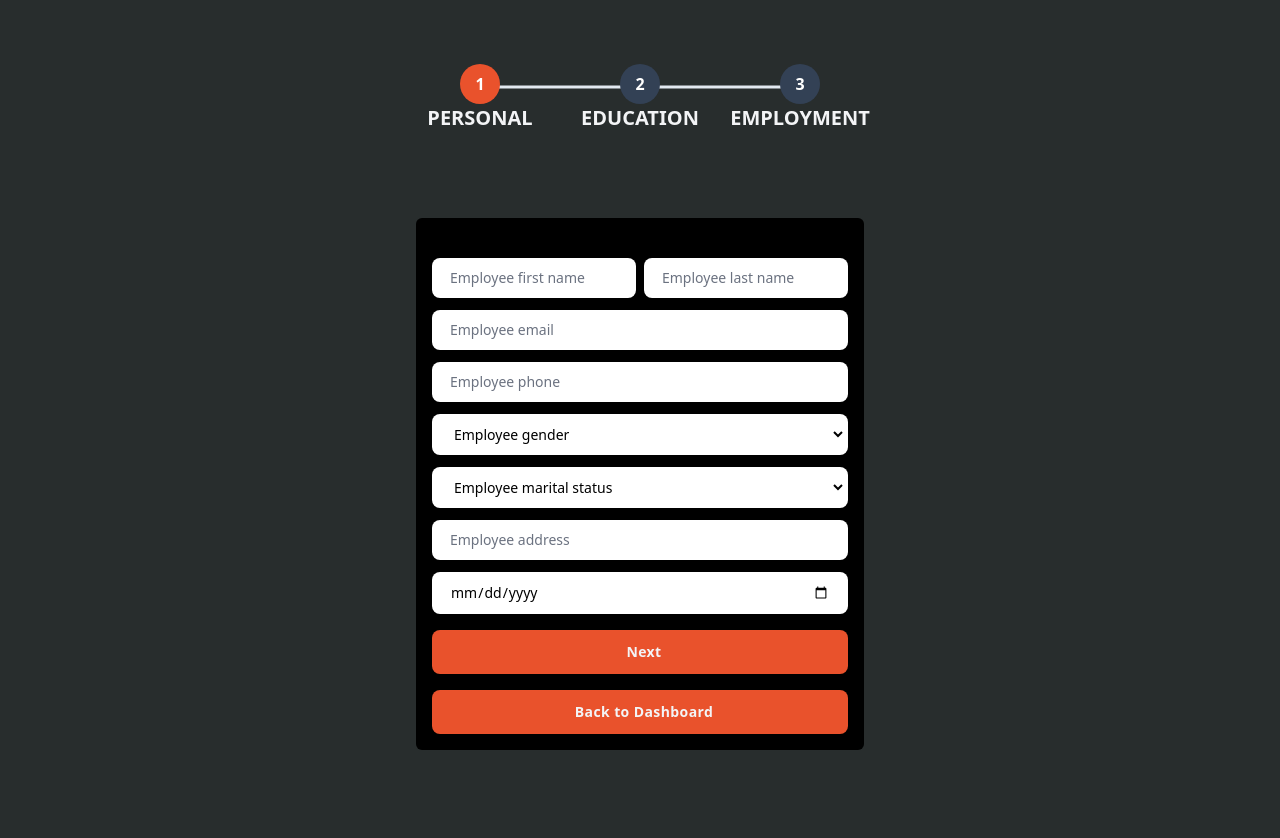
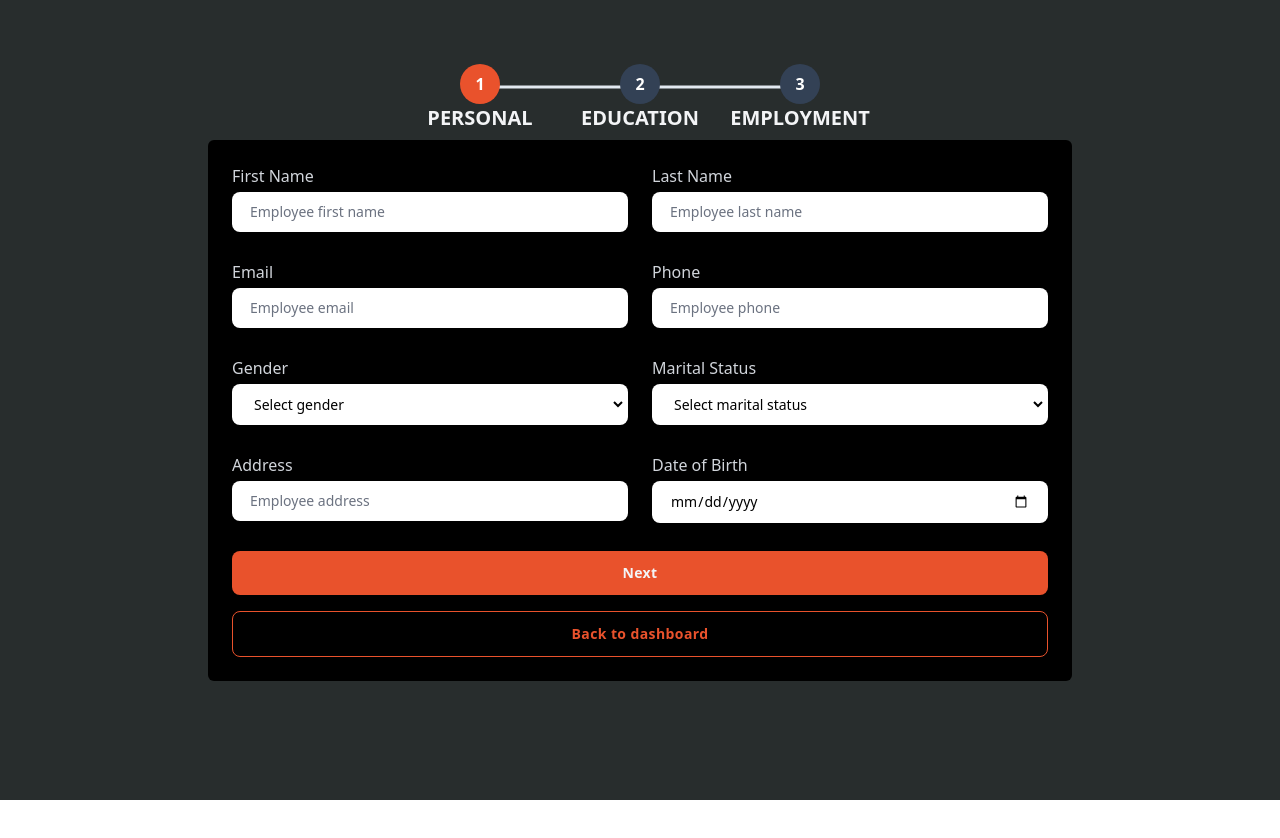
Before and after one commit to S4JITHvk/new-stepper-app, a React (Vite) app: page /form in a window 1280 px wide. Shown: the top 838 px of the page. After the commit the page ends 800 px from the top, so only its background shows below. Built offline with nearby package versions, Linux system fonts and the light colour scheme.

Commit message:
added labels in forms

```diff
--- a/src/components/Froms/personal/Personaldetails.jsx
+++ b/src/components/Froms/personal/Personaldetails.jsx
@@ -1,9 +1,10 @@
-import React,{useEffect} from "react";
+import React from "react";
 import { useFormik } from "formik";
 import * as Yup from "yup";
 import { useNavigate } from "react-router-dom";
-const FormRegistration = ({ onSubmit,initialValues }) => {
-  const navigate=useNavigate()
+
+const FormRegistration = ({ onSubmit, initialValues }) => {
+  const navigate = useNavigate();
   const formik = useFormik({
     enableReinitialize: true,
     initialValues: {
@@ -14,7 +15,9 @@ const FormRegistration = ({ onSubmit,initialValues }) => {
       gender: initialValues.gender || "",
       maritalStatus: initialValues.maritalStatus || "",
       address: initialValues.address || "",
-      dateOfBirth: initialValues.dateOfBirth ? new Date(initialValues.dateOfBirth).toISOString().split('T')[0] : "",
+      dateOfBirth: initialValues.dateOfBirth
+        ? new Date(initialValues.dateOfBirth).toISOString().split("T")[0]
+        : "",
     },
     validationSchema: Yup.object({
       firstName: Yup.string().required("First name is required"),
@@ -28,7 +31,9 @@ const FormRegistration = ({ onSubmit,initialValues }) => {
       gender: Yup.string().required("Gender is required"),
       maritalStatus: Yup.string().required("Marital status is required"),
       address: Yup.string().required("Address is required"),
-      dateOfBirth: Yup.date().required("Date of birth is required").nullable(),
+      dateOfBirth: Yup.date()
+        .required("Date of birth is required")
+        .nullable(),
     }),
     onSubmit: (values) => {
       onSubmit(values);
@@ -36,16 +41,15 @@ const FormRegistration = ({ onSubmit,initialValues }) => {
   });
 
   return (
-    <div className="flex flex-col justify-center items-center w-full h-[100vh] bg-[#282D2D] px-3">
+    <div className="flex flex-col justify-center mt-8 items-center w-full h-full bg-[#282D2D] px-4 py-6">
       <form
         onSubmit={formik.handleSubmit}
-        className="xl:max-w-md bg-black w-full p-4 rounded-md"
+        className="bg-black w-full max-w-4xl p-6 rounded-md"
       >
-        <div className="w-full mt-6">
-          <div className="mx-auto max-w-xs sm:max-w-sm md:max-w-md flex flex-col gap-3">
-            {/* First Name and Last Name */}
-            <div className="flex flex-col sm:flex-row gap-2">
-              <div className="w-full">
+        <div className="grid grid-cols-1 md:grid-cols-2 gap-6">
+          {/* First Name */}
+          <div className="flex flex-col">
+            <label htmlFor="firstName" className="text-gray-300 mb-1">First Name</label>
             <input
               className={`w-full px-4 py-2 rounded-lg font-medium border-2 placeholder-gray-500 text-sm focus:outline-none bg-white text-black ${
                 formik.touched.firstName && formik.errors.firstName
@@ -54,19 +58,20 @@ const FormRegistration = ({ onSubmit,initialValues }) => {
               }`}
               type="text"
               name="firstName"
+              id="firstName"
               placeholder="Employee first name"
               onChange={formik.handleChange}
               onBlur={formik.handleBlur}
               value={formik.values.firstName}
             />
-                {formik.touched.firstName && formik.errors.firstName ? (
             <div className="text-red-500 text-xs mt-1">
-                    {formik.errors.firstName}
+              {formik.touched.firstName && formik.errors.firstName}
             </div>
-                ) : null}
           </div>
 
-              <div className="w-full">
+          {/* Last Name */}
+          <div className="flex flex-col">
+            <label htmlFor="lastName" className="text-gray-300 mb-1">Last Name</label>
             <input
               className={`w-full px-4 py-2 rounded-lg font-medium border-2 placeholder-gray-500 text-sm focus:outline-none bg-white text-black ${
                 formik.touched.lastName && formik.errors.lastName
@@ -75,21 +80,20 @@ const FormRegistration = ({ onSubmit,initialValues }) => {
               }`}
               type="text"
               name="lastName"
+              id="lastName"
               placeholder="Employee last name"
               onChange={formik.handleChange}
               onBlur={formik.handleBlur}
               value={formik.values.lastName}
             />
-                {formik.touched.lastName && formik.errors.lastName ? (
             <div className="text-red-500 text-xs mt-1">
-                    {formik.errors.lastName}
-                  </div>
-                ) : null}
+              {formik.touched.lastName && formik.errors.lastName}
             </div>
           </div>
 
-            {/* Email and Phone */}
-            <div className="w-full">
+          {/* Email */}
+          <div className="flex flex-col">
+            <label htmlFor="email" className="text-gray-300 mb-1">Email</label>
             <input
               className={`w-full px-4 py-2 rounded-lg font-medium border-2 placeholder-gray-500 text-sm focus:outline-none bg-white text-black ${
                 formik.touched.email && formik.errors.email
@@ -98,19 +102,20 @@ const FormRegistration = ({ onSubmit,initialValues }) => {
               }`}
               type="email"
               name="email"
+              id="email"
               placeholder="Employee email"
               onChange={formik.handleChange}
               onBlur={formik.handleBlur}
               value={formik.values.email}
             />
-              {formik.touched.email && formik.errors.email ? (
             <div className="text-red-500 text-xs mt-1">
-                  {formik.errors.email}
+              {formik.touched.email && formik.errors.email}
             </div>
-              ) : null}
           </div>
 
-            <div className="w-full">
+          {/* Phone */}
+          <div className="flex flex-col">
+            <label htmlFor="phone" className="text-gray-300 mb-1">Phone</label>
             <input
               className={`w-full px-4 py-2 rounded-lg font-medium border-2 placeholder-gray-500 text-sm focus:outline-none bg-white text-black ${
                 formik.touched.phone && formik.errors.phone
@@ -119,20 +124,20 @@ const FormRegistration = ({ onSubmit,initialValues }) => {
               }`}
               type="tel"
               name="phone"
+              id="phone"
               placeholder="Employee phone"
               onChange={formik.handleChange}
               onBlur={formik.handleBlur}
               value={formik.values.phone}
             />
-              {formik.touched.phone && formik.errors.phone ? (
             <div className="text-red-500 text-xs mt-1">
-                  {formik.errors.phone}
+              {formik.touched.phone && formik.errors.phone}
             </div>
-              ) : null}
           </div>
 
           {/* Gender */}
-            <div className="w-full">
+          <div className="flex flex-col">
+            <label htmlFor="gender" className="text-gray-300 mb-1">Gender</label>
             <select
               className={`w-full px-4 py-2 rounded-lg font-medium border-2 text-sm focus:outline-none bg-white text-black ${
                 formik.touched.gender && formik.errors.gender
@@ -140,26 +145,26 @@ const FormRegistration = ({ onSubmit,initialValues }) => {
                   : "border-transparent focus:border-black"
               }`}
               name="gender"
+              id="gender"
               onChange={formik.handleChange}
               onBlur={formik.handleBlur}
               value={formik.values.gender}
             >
               <option value="" disabled>
-                Employee gender
+                Select gender
               </option>
               <option value="Male">Male</option>
               <option value="Female">Female</option>
               <option value="Other">Other</option>
             </select>
-              {formik.touched.gender && formik.errors.gender ? (
             <div className="text-red-500 text-xs mt-1">
-                  {formik.errors.gender}
+              {formik.touched.gender && formik.errors.gender}
             </div>
-              ) : null}
           </div>
 
           {/* Marital Status */}
-            <div className="w-full">
+          <div className="flex flex-col">
+            <label htmlFor="maritalStatus" className="text-gray-300 mb-1">Marital Status</label>
             <select
               className={`w-full px-4 py-2 rounded-lg font-medium border-2 text-sm focus:outline-none bg-white text-black ${
                 formik.touched.maritalStatus && formik.errors.maritalStatus
@@ -167,27 +172,27 @@ const FormRegistration = ({ onSubmit,initialValues }) => {
                   : "border-transparent focus:border-black"
               }`}
               name="maritalStatus"
+              id="maritalStatus"
               onChange={formik.handleChange}
               onBlur={formik.handleBlur}
               value={formik.values.maritalStatus}
             >
               <option value="" disabled>
-                  Employee marital status
+                Select marital status
               </option>
               <option value="Single">Single</option>
               <option value="Married">Married</option>
               <option value="Divorced">Divorced</option>
               <option value="Widowed">Widowed</option>
             </select>
-              {formik.touched.maritalStatus && formik.errors.maritalStatus ? (
             <div className="text-red-500 text-xs mt-1">
-                  {formik.errors.maritalStatus}
+              {formik.touched.maritalStatus && formik.errors.maritalStatus}
             </div>
-              ) : null}
           </div>
 
           {/* Address */}
-            <div className="w-full">
+          <div className="flex flex-col ">
+            <label htmlFor="address" className="text-gray-300 mb-1">Address</label>
             <input
               className={`w-full px-4 py-2 rounded-lg font-medium border-2 placeholder-gray-500 text-sm focus:outline-none bg-white text-black ${
                 formik.touched.address && formik.errors.address
@@ -196,20 +201,20 @@ const FormRegistration = ({ onSubmit,initialValues }) => {
               }`}
               type="text"
               name="address"
+              id="address"
               placeholder="Employee address"
               onChange={formik.handleChange}
               onBlur={formik.handleBlur}
               value={formik.values.address}
             />
-              {formik.touched.address && formik.errors.address ? (
             <div className="text-red-500 text-xs mt-1">
-                  {formik.errors.address}
+              {formik.touched.address && formik.errors.address}
             </div>
-              ) : null}
           </div>
 
           {/* Date of Birth */}
-            <div className="w-full">
+          <div className="flex flex-col">
+            <label htmlFor="dateOfBirth" className="text-gray-300 mb-1">Date of Birth</label>
             <input
               className={`w-full px-4 py-2 rounded-lg font-medium border-2 placeholder-gray-500 text-sm focus:outline-none bg-white text-black ${
                 formik.touched.dateOfBirth && formik.errors.dateOfBirth
@@ -218,38 +223,36 @@ const FormRegistration = ({ onSubmit,initialValues }) => {
               }`}
               type="date"
               name="dateOfBirth"
+              id="dateOfBirth"
               onChange={formik.handleChange}
               onBlur={formik.handleBlur}
               value={formik.values.dateOfBirth}
             />
-              {formik.touched.dateOfBirth && formik.errors.dateOfBirth ? (
             <div className="text-red-500 text-xs mt-1">
-                  {formik.errors.dateOfBirth}
-                </div>
-              ) : null}
+              {formik.touched.dateOfBirth && formik.errors.dateOfBirth}
             </div>
           </div>
         </div>
 
-        {/* Submit Button */}
-        <div className="w-full">
+        <div className="w-full mt-6">
           <button
             type="submit"
-              className="mt-4 tracking-wide font-semibold bg-[#E9522C] text-gray-100 w-full py-3 rounded-lg hover:bg-[#E9522C]/90 transition-all duration-300 ease-in-out flex items-center justify-center focus:shadow-outline focus:outline-none"
+            className="tracking-wide font-semibold bg-[#E9522C] text-gray-100 w-full py-3 rounded-lg hover:bg-[#E9522C]/90 transition-all duration-300 ease-in-out flex items-center justify-center focus:shadow-outline focus:outline-none"
           >
-              <span className="ml-2 text-sm">Next</span>
+            <span className="text-sm">Next</span>
           </button>
         </div>
-            <div className="w-full">
+        {/* Back Button */}
+        <div className="w-full mt-4">
           <button
-              onClick={()=>navigate('/')}
-              className="mt-4 tracking-wide font-semibold bg-[#E9522C] text-gray-100 w-full py-3 rounded-lg hover:bg-[#E9522C]/90 transition-all duration-300 ease-in-out flex items-center justify-center focus:shadow-outline focus:outline-none"
+            onClick={() => navigate(-1)}
+            type="button"
+            className="tracking-wide font-semibold text-[#E9522C] w-full py-3 rounded-lg border border-[#E9522C] hover:bg-[#E9522C] hover:text-gray-100 transition-all duration-300 ease-in-out flex items-center justify-center focus:shadow-outline focus:outline-none"
           >
-              <span className="ml-2 text-sm">Back to Dashboard</span>
+            <span className="text-sm">Back to dashboard</span>
           </button>
         </div>
       </form>
-
     </div>
   );
 };
```
Also changed, not shown: src/components/Froms/Company/Companydetails.jsx (+11 -11 lines), src/components/Froms/Education/Educationdetails.jsx (+53 -16 lines). Lines whose indentation alone changed are shown as unchanged.
